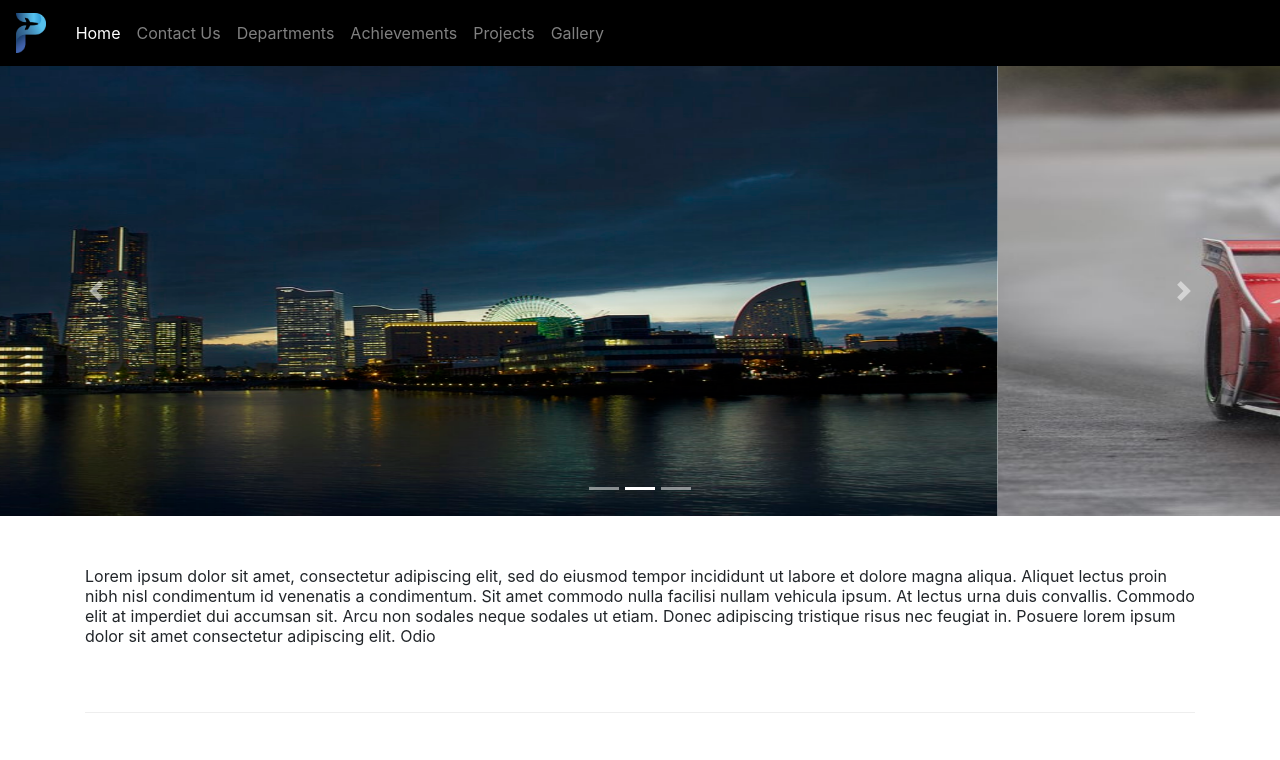
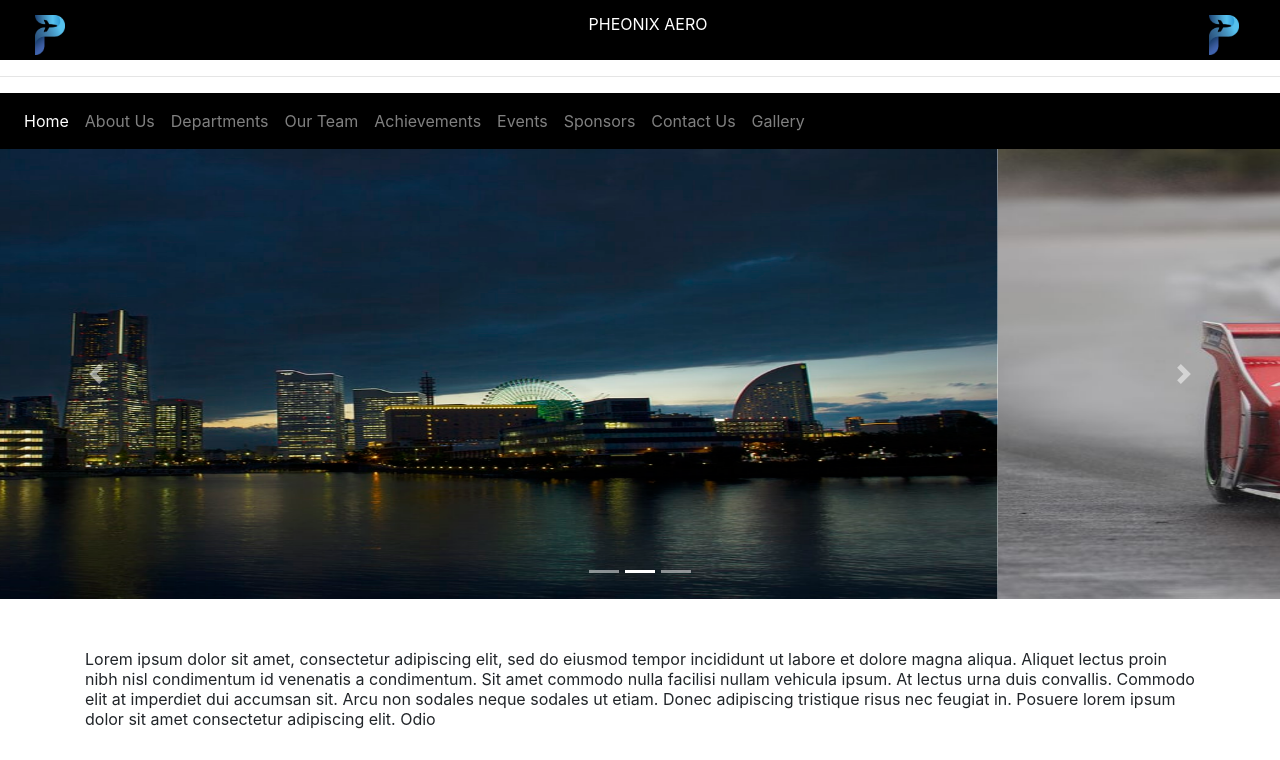
Before and after one commit to Phoenix-developers/Phoenix-SAE, a website: page index.html in a window 1280 px wide. Shown: the top 760 px of the page. Drawn offline with nearby package versions, Linux system fonts and the light colour scheme.

Commit message:
Update index.html

```diff
--- a/index.html
+++ b/index.html
@@ -14,6 +14,12 @@
 <body>
 
   <header>
+    <div style="background-color: black; text-align: center;height:60px;padding-top:10px; display: block;">
+      <a class="navbar-brand" href="#" style=" ;margin-left: 35px;float: left;"><img src="img/aero-logo-black.jpg" height="40" width="30">&nbsp;</a>
+      <a href="index.html" style="color: white;vertical-align:middle;height: 25px;margin-top: 15px;float: inherit;">PHEONIX AERO</a>
+      <a class="navbar-brand" href="#" style=" margin-right: 35px;float: right;"><img src="img/aero-logo-black.jpg" height="40" width="30">&nbsp;</a>
+    </div>
+    <hr class="divider">
       <nav class="navbar navbar-expand-lg navbar-dark" >
           <button class="navbar-toggler" type="button" data-toggle="collapse"
           data-target="#navbarCollapse" aria-controls="navbarCollapse" aria-expanded="false" aria-label="Toggle navigation">
@@ -21,22 +27,31 @@
          </button>
 
          <div class="collapse navbar-collapse" id="navbarCollapse">
-         <a class="navbar-brand" href="#"><img src="img/aero-logo-black.jpg" height="40" width="30">&nbsp;</a>
+
             <ul class="navbar-nav mr-auto mt-2 mt-lg-0">
               <li class="nav-item active">
                 <a class="nav-link" href="#">Home </a>
               </li>
               <li class="nav-item">
-              <a class="nav-link" href="#">Contact Us</a>
+                <a class="nav-link" href="#">About Us</a>
               </li>
-            <li class="nav-item">
-                <a class="nav-link" href="departments.html">Departments</a><span class="sr-only">(current)</span>
+              <li class="nav-item ">
+                  <a class="nav-link" href="#">Departments</a><span class="sr-only">(current)</span>
+                </li>
+                <li class="nav-item ">
+                  <a class="nav-link" href="#">Our Team</a><span class="sr-only">(current)</span>
                 </li>
                 <li class="nav-item">
                   <a class="nav-link" href="#">Achievements</a>
                 </li>
+                <li class="nav-item ">
+                  <a class="nav-link" href="Event.html">Events</a><span class="sr-only">(current)</span>
+                </li>
+                <li class="nav-item ">
+                  <a class="nav-link" href="#">Sponsors</a><span class="sr-only">(current)</span>
+                </li>
                 <li class="nav-item">
-                <a class="nav-link" href="#">Projects</a>
+                  <a class="nav-link" href="#">Contact Us</a>
                 </li>
                 <li class="nav-item">
                   <a class="nav-link" href="#">Gallery</a>
```
Lines whose indentation alone changed are shown as unchanged.
